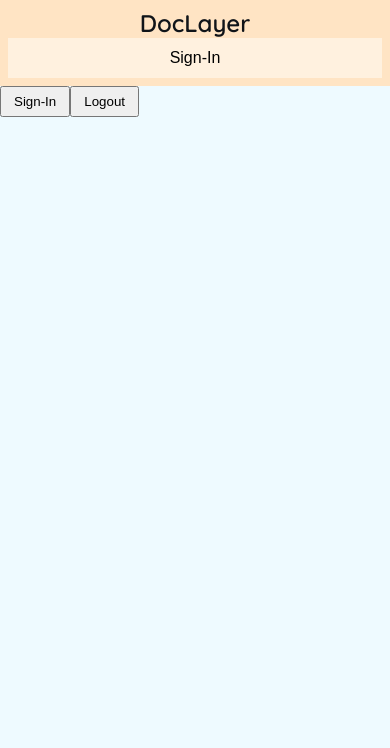
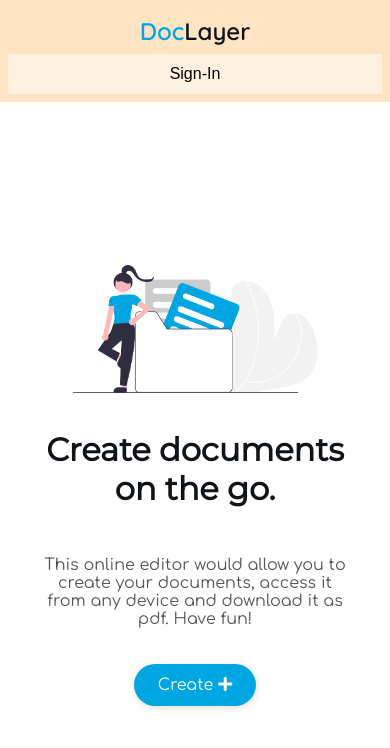
Before and after one commit to Satyam1203/DocLayer, a React (Create React App) app in the folder client/: page / in a window 390 px wide. Shown: the top 748 px of the page. Built offline with nearby package versions, Linux system fonts and the light colour scheme; no server answers.

Commit message:
Add homepage and action button

```diff
--- a/client/src/App.js
+++ b/client/src/App.js
@@ -1,15 +1,13 @@
 import "./App.css";
 import "./components/style.css";
 import { Switch, Route, BrowserRouter as Router } from "react-router-dom";
-import { useAuth0 } from "@auth0/auth0-react";
 
 import Main from "./components/Main";
 import MyDocs from "./components/MyDocs";
 import NavBar from "./components/NavBar";
+import HomePage from "./components/HomePage";
 
 function App() {
-  const { logout, loginWithRedirect } = useAuth0();
-
   return (
     <Router>
       <div className="App">
@@ -25,14 +23,7 @@
             <MyDocs />
           </Route>
           <Route path="/">
-            <header className="App-header">
-              <button onClick={loginWithRedirect}>Sign-In</button>
-              <button
-                onClick={() => logout({ returnTo: window.location.origin })}
-              >
-                Logout
-              </button>
-            </header>
+            <HomePage />
           </Route>
         </Switch>
       </div>
--- /dev/null
+++ b/client/src/components/HomePage.js
@@ -0,0 +1,24 @@
+import { Link } from "react-router-dom";
+import img from "../my_files.png";
+
+function HomePage() {
+  return (
+    <div className="home-container">
+      <div className="section">
+        <h1 className="headline">Create documents on the go.</h1>
+        <p className="description">
+          This online editor would allow you to create your documents, access it
+          from any device and download it as pdf. Have fun!
+        </p>
+        <Link to="/create">
+          Create <i class="fas fa-plus"></i>
+        </Link>
+      </div>
+      <div className="image-wrapper">
+        <img src={img} alt="my files" />
+      </div>
+    </div>
+  );
+}
+
+export default HomePage;
--- a/client/src/components/NavBar.js
+++ b/client/src/components/NavBar.js
@@ -6,8 +6,10 @@
 
   return (
     <div className="navigation-bar">
-      <h2>
-        <Link to="/">DocLayer</Link>
+      <h2 className="app-title">
+        <Link to="/">
+          <span style={{ color: "var(--blue)" }}>Doc</span>Layer
+        </Link>
       </h2>
       <nav>
         {!isAuthenticated ? (
--- a/client/src/components/style.css
+++ b/client/src/components/style.css
@@ -22,6 +22,9 @@
     -webkit-box-direction: normal;
         -ms-flex-direction: column;
             flex-direction: column;
+  }
+  .navigation-bar .app-title {
+    padding: 8px 0;
   }
   .navigation-bar nav {
     width: 100%;
@@ -61,6 +64,10 @@
   cursor: pointer;
 }
 
+.navigation-bar nav .profile-options {
+  position: relative;
+}
+
 .navigation-bar nav .profile-options img {
   position: relative;
   top: 2px;
@@ -79,6 +86,13 @@
   border-radius: 4px;
   border: 1px solid #999;
   background-color: var(--bg-color);
+}
+
+@media screen and (max-width: 480px) {
+  .navigation-bar nav .profile-options:hover .nav-btn {
+    top: 40px;
+    left: 0px;
+  }
 }
 
 .navigation-bar nav .avatar {
@@ -205,6 +219,8 @@
   margin: 12px;
   padding: 12px;
   border-radius: 8px;
+  -webkit-box-shadow: 1px 2px 5px 1px #a89b9b40;
+          box-shadow: 1px 2px 5px 1px #a89b9b40;
 }
 
 .docs-wrapper .doc-card::after {
@@ -263,4 +279,110 @@
 .docs-wrapper .doc-card .doc-action-buttons .fa-trash-alt {
   color: #fa4040;
 }
+
+.home-container {
+  display: -webkit-box;
+  display: -ms-flexbox;
+  display: flex;
+  -webkit-box-pack: center;
+      -ms-flex-pack: center;
+          justify-content: center;
+  background-color: #fff;
+  height: calc(100vh - 56px);
+  padding: 24px 10%;
+  margin: auto;
+}
+
+.home-container > div {
+  width: 50%;
+}
+
+.home-container .section {
+  display: -webkit-box;
+  display: -ms-flexbox;
+  display: flex;
+  -webkit-box-orient: vertical;
+  -webkit-box-direction: normal;
+      -ms-flex-direction: column;
+          flex-direction: column;
+  -webkit-box-pack: center;
+      -ms-flex-pack: center;
+          justify-content: center;
+  -webkit-box-align: start;
+      -ms-flex-align: start;
+          align-items: flex-start;
+}
+
+.home-container .section .headline {
+  font-family: Montserrat, sans-serif;
+}
+
+.home-container .section .description {
+  color: #555;
+  margin: 36px 0 24px 0;
+  font-family: Comfortaa, sans-serif;
+}
+
+.home-container .section a {
+  display: inline-block;
+  margin-top: 12px;
+  padding: 12px 24px;
+  font-family: Comfortaa, sans-serif;
+  border-radius: 24px;
+  color: #fff;
+  background-color: var(--blue);
+  -webkit-box-shadow: 1px 2px 5px 1px #a89b9b40;
+          box-shadow: 1px 2px 5px 1px #a89b9b40;
+}
+
+.home-container .section a:hover {
+  -webkit-box-shadow: none;
+          box-shadow: none;
+}
+
+.home-container .image-wrapper {
+  display: -webkit-box;
+  display: -ms-flexbox;
+  display: flex;
+  -webkit-box-pack: center;
+      -ms-flex-pack: center;
+          justify-content: center;
+  -webkit-box-align: center;
+      -ms-flex-align: center;
+          align-items: center;
+}
+
+.home-container .image-wrapper img {
+  width: 320px;
+}
+
+@media screen and (max-width: 768px) {
+  .home-container {
+    -webkit-box-orient: vertical;
+    -webkit-box-direction: reverse;
+        -ms-flex-direction: column-reverse;
+            flex-direction: column-reverse;
+    -webkit-box-align: center;
+        -ms-flex-align: center;
+            align-items: center;
+  }
+  .home-container > div {
+    width: 100%;
+  }
+  .home-container .section {
+    -webkit-box-align: center;
+        -ms-flex-align: center;
+            align-items: center;
+    text-align: center;
+  }
+  .home-container .section .headline {
+    padding: 12px 0;
+  }
+}
+
+@media screen and (max-width: 480px) {
+  .home-container {
+    height: calc(100vh - 102px);
+  }
+}
 /*# sourceMappingURL=style.css.map */
--- a/client/src/components/style.scss
+++ b/client/src/components/style.scss
@@ -11,6 +11,11 @@
 
   @media screen and (max-width: 480px) {
     flex-direction: column;
+
+    .app-title {
+      padding: 8px 0;
+    }
+
     nav {
       width: 100%;
       height: 40px;
@@ -43,6 +48,7 @@
     }
 
     .profile-options {
+      position: relative;
       img {
         position: relative;
         top: 2px;
@@ -62,6 +68,11 @@
           border-radius: 4px;
           border: 1px solid #999;
           background-color: var(--bg-color);
+
+          @media screen and (max-width: 480px) {
+            top: 40px;
+            left: 0px;
+          }
         }
       }
     }
@@ -175,6 +186,7 @@
     margin: 12px;
     padding: 12px;
     border-radius: 8px;
+    box-shadow: 1px 2px 5px 1px #a89b9b40;
 
     &::after {
       content: "";
@@ -232,3 +244,79 @@
     }
   }
 }
+
+.home-container {
+  display: flex;
+  justify-content: center;
+  background-color: #fff;
+  height: calc(100vh - 56px);
+  padding: 24px 10%;
+  margin: auto;
+
+  > div {
+    width: 50%;
+  }
+
+  .section {
+    display: flex;
+    flex-direction: column;
+    justify-content: center;
+    align-items: flex-start;
+
+    .headline {
+      font-family: Montserrat, sans-serif;
+    }
+
+    .description {
+      color: #555;
+      margin: 36px 0 24px 0;
+      font-family: Comfortaa, sans-serif;
+    }
+
+    a {
+      display: inline-block;
+      margin-top: 12px;
+      padding: 12px 24px;
+      font-family: Comfortaa, sans-serif;
+      border-radius: 24px;
+      color: #fff;
+      background-color: var(--blue);
+      box-shadow: 1px 2px 5px 1px #a89b9b40;
+
+      &:hover {
+        box-shadow: none;
+      }
+    }
+  }
+
+  .image-wrapper {
+    display: flex;
+    justify-content: center;
+    align-items: center;
+    img {
+      width: 320px;
+    }
+  }
+
+  @media screen and (max-width: 768px) {
+    flex-direction: column-reverse;
+    align-items: center;
+
+    > div {
+      width: 100%;
+    }
+
+    .section {
+      align-items: center;
+      text-align: center;
+
+      .headline {
+        padding: 12px 0;
+      }
+    }
+  }
+
+  @media screen and (max-width: 480px) {
+    height: calc(100vh - 102px);
+  }
+}
```
Also changed, not shown: client/src/my_files.png (added), 1 other file (tests, documents, lock files or other folders).
